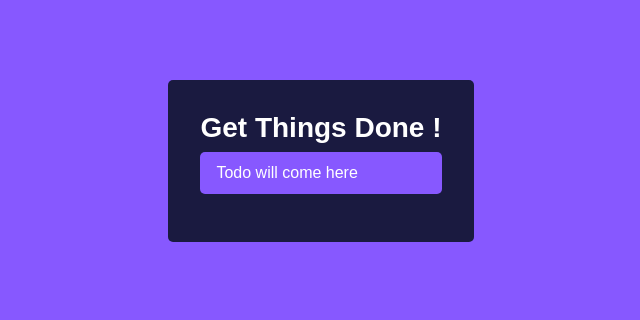
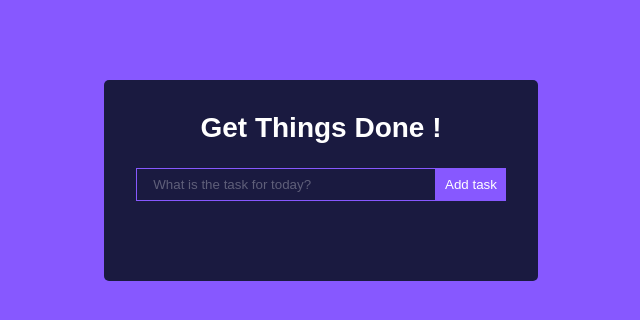
Before and after one commit to khazarglzd/react_todo_list, a React (Create React App) app: page / in a window 1280 px wide. Shown: the top 320 px of the page, without its empty margins (319-959 px from the left). Built offline with nearby package versions, Linux system fonts and the light colour scheme.

Commit message:
working with form & displaying added todos

```diff
--- a/package.json
+++ b/package.json
@@ -5,6 +5,7 @@
   "dependencies": {
     "@fortawesome/fontawesome-free": "^6.5.1",
     "@fortawesome/fontawesome-svg-core": "^6.5.1",
+    "@fortawesome/free-solid-svg-icons": "^6.5.1",
     "@fortawesome/react-fontawesome": "^0.2.0",
     "@testing-library/jest-dom": "^5.17.0",
     "@testing-library/react": "^13.4.0",
--- a/src/App.js
+++ b/src/App.js
@@ -3,7 +3,6 @@ import TodoWrapper from './components/TodoWrapper'
 import "./App.css"
 
 const App = () => {
-  console.log(App)
   return (
     <div className='App'>
       <TodoWrapper />
--- a/src/components/Todo.js
+++ b/src/components/Todo.js
@@ -1,9 +1,17 @@
 import React from 'react';
+import { FontAwesomeIcon } from '@fortawesome/react-fontawesome'
+import { faPenToSquare } from '@fortawesome/free-solid-svg-icons'
+import { faTrash } from '@fortawesome/free-solid-svg-icons'
 
-const Todo = () => {
+
+const Todo = ({ task }) => {
     return (
         <div className='Todo'>
-            Todo will come here
+            <p>{task.task}</p>
+            <div>
+                <FontAwesomeIcon className="edit-icon" icon={faPenToSquare} />
+                <FontAwesomeIcon className="trash-icon" icon={faTrash} />
+            </div>
         </div>
 
     )
--- a/src/components/TodoForm.js
+++ b/src/components/TodoForm.js
@@ -1,8 +1,29 @@
-import React from 'react'
+import React, { useState } from 'react'
 
-const TodoForm = () => {
+const TodoForm = ({ addTodo }) => {
+
+    const [inputText, setInputText] = useState("")
+
+    const inputHandler = (e) => {
+        setInputText(e.target.value)
+    }
+
+    const handleSubmit = (e) => {
+        e.preventDefault();
+        addTodo(inputText)
+        setInputText("")
+    }
+
+    console.log(inputText)
     return (
-        <div>TodoForm</div>
+        <form className='TodoForm' onSubmit={handleSubmit}>
+            <input className='todo-input' type="text"
+                placeholder='What is the task for today?'
+                value={inputText}
+                onChange={inputHandler}
+            />
+            <button className="todo-btn" type='submit'>Add task</button>
+        </form>
     )
 }
 
--- a/src/components/TodoWrapper.js
+++ b/src/components/TodoWrapper.js
@@ -1,11 +1,26 @@
-import React from 'react'
+import React, { useState } from 'react'
 import Todo from './Todo'
+import TodoForm from './TodoForm'
 
 const TodoWrapper = () => {
+
+    const [todos, setTodos] = useState([])
+
+    const addTodo = (todo) => {
+        setTodos([...todos, { id: Math.random(), completed: false, isEditing: false, task: todo }])
+
+    }
+    console.log(todos)
+
     return (
         <div className='TodoWrapper'>
             <h1>Get Things Done !</h1>
-            <Todo />
+            <TodoForm addTodo={addTodo} />
+            {todos.map((todo, index) => {
+                return (
+                    <Todo task={todo} key={index} />
+                )
+            })}
         </div>
     )
 }
--- a/src/index.js
+++ b/src/index.js
@@ -6,7 +6,7 @@ import App from './App';
 
 const root = ReactDOM.createRoot(document.getElementById('root'));
 root.render(
-  <>
+  <div>
     <App />
-  </>
+  </div>
 );
```
Also changed, not shown: 1 other file (tests, documents, lock files or other folders).
